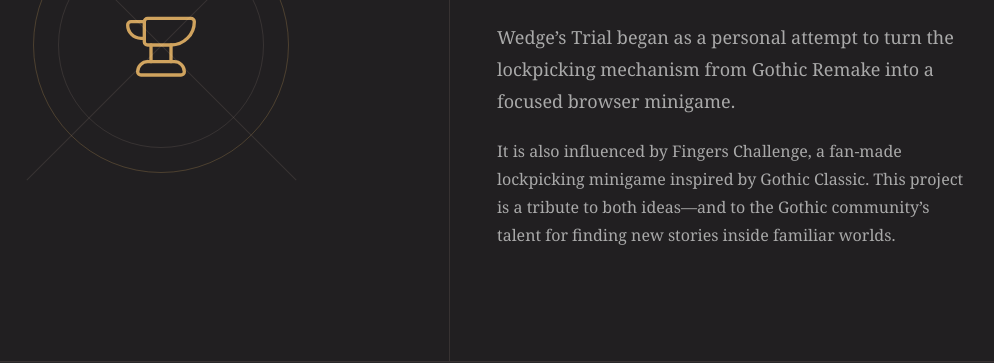
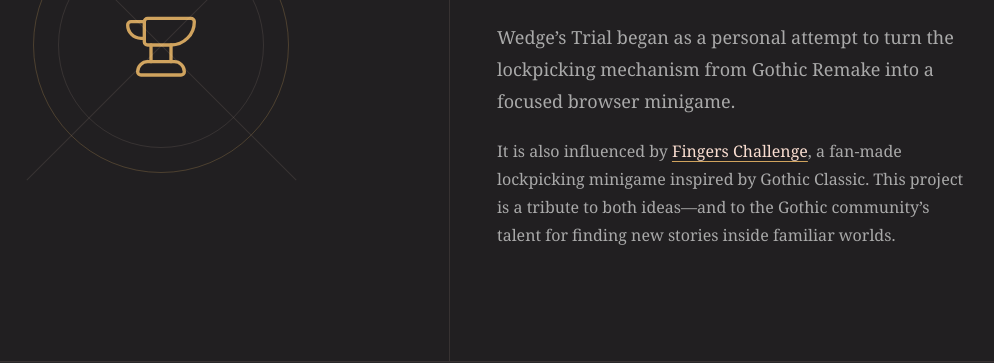
Before and after one commit to begiedz/wedges-trial, a Next.js app: page /en in a window 1280 px wide. Shown: the part 1796-2159 px from the top of the page, without its empty margins (191-1185 px from the left). Built offline with nearby package versions, Linux system fonts and the light colour scheme.

Commit message:
feat: Add tribute to Fingers Challenge

```diff
--- a/src/app/[lang]/page.tsx
+++ b/src/app/[lang]/page.tsx
@@ -140,7 +140,16 @@
               {home.origin.body}
             </p>
             <p className="mt-5 leading-7 text-secondary">
-              {home.origin.influence}
+              {home.origin.influencePrefix}
+              <a
+                href="https://fingerschallenge.com"
+                target="_blank"
+                rel="noreferrer"
+                className="text-foreground underline decoration-[#d0a35e] underline-offset-4 transition-colors hover:text-[#e5bd7d]"
+              >
+                {home.origin.influenceName}
+              </a>
+              {home.origin.influenceSuffix}
             </p>
           </div>
         </div>
--- a/src/i18n/dictionaries/de.json
+++ b/src/i18n/dictionaries/de.json
@@ -46,7 +46,9 @@
       "eyebrow": "Aus Inspiration geschmiedet",
       "title": "Warum Wedge’s Trial entstand",
       "body": "Wedge’s Trial entstand aus dem persönlichen Wunsch, den Schlossknack-Mechanismus aus Gothic Remake in ein konzentriertes Browser-Minispiel zu verwandeln.",
-      "influence": "Beeinflusst wurde es außerdem von Fingers Challenge, einem von einem Fan entwickelten Schlossknack-Minispiel nach dem Vorbild von Gothic Classic. Dieses Projekt ist eine Hommage an beide Ideen—und an das Talent der Gothic-Community, in vertrauten Welten neue Geschichten zu entdecken."
+      "influencePrefix": "Beeinflusst wurde es außerdem von ",
+      "influenceName": "Fingers Challenge",
+      "influenceSuffix": ", einem von einem Fan entwickelten Schlossknack-Minispiel nach dem Vorbild von Gothic Classic. Dieses Projekt ist eine Hommage an beide Ideen—und an das Talent der Gothic-Community, in vertrauten Welten neue Geschichten zu entdecken."
     },
     "cta": {
       "title": "Wie weit wirst du in der Prüfung kommen?",
--- a/src/i18n/dictionaries/en.json
+++ b/src/i18n/dictionaries/en.json
@@ -46,7 +46,9 @@
       "eyebrow": "Forged by inspiration",
       "title": "Why Wedge’s Trial exists",
       "body": "Wedge’s Trial began as a personal attempt to turn the lockpicking mechanism from Gothic Remake into a focused browser minigame.",
-      "influence": "It is also influenced by Fingers Challenge, a fan-made lockpicking minigame inspired by Gothic Classic. This project is a tribute to both ideas—and to the Gothic community’s talent for finding new stories inside familiar worlds."
+      "influencePrefix": "It is also influenced by ",
+      "influenceName": "Fingers Challenge",
+      "influenceSuffix": ", a fan-made lockpicking minigame inspired by Gothic Classic. This project is a tribute to both ideas—and to the Gothic community’s talent for finding new stories inside familiar worlds."
     },
     "cta": {
       "title": "How far into the trial will you go?",
--- a/src/i18n/dictionaries/pl.json
+++ b/src/i18n/dictionaries/pl.json
@@ -46,7 +46,9 @@
       "eyebrow": "Wykute z inspiracji",
       "title": "Dlaczego powstała Próba Klina",
       "body": "Próba Klina zaczęła się od osobistej chęci przeniesienia mechanizmu otwierania zamków z Gothic Remake do formy skupionej, przeglądarkowej minigry.",
-      "influence": "Inspiracją było także Fingers Challenge—stworzona przez fana minigra o otwieraniu zamków, czerpiąca z Gothic Classic. Ten projekt jest hołdem dla obu pomysłów oraz dla talentu społeczności Gothica do odnajdywania nowych opowieści w znajomych światach."
+      "influencePrefix": "Inspiracją było także ",
+      "influenceName": "Wyzwanie Rączki",
+      "influenceSuffix": "—stworzona przez fana minigra o otwieraniu zamków, czerpiąca z Gothic Classic. Ten projekt jest hołdem dla obu pomysłów oraz dla talentu społeczności Gothica do odnajdywania nowych opowieści w znajomych światach."
     },
     "cta": {
       "title": "Jak daleko zajdziesz w tej próbie?",
--- a/src/i18n/dictionaries/ru.json
+++ b/src/i18n/dictionaries/ru.json
@@ -46,7 +46,9 @@
       "eyebrow": "Выковано вдохновением",
       "title": "Почему появилась Wedge’s Trial",
       "body": "Wedge’s Trial родилась из желания превратить механику взлома замков из Gothic Remake в самостоятельную браузерную мини-игру.",
-      "influence": "На проект также повлияла Fingers Challenge—фанатская мини-игра о взломе замков, вдохновлённая Gothic Classic. Это дань уважения обеим идеям и таланту сообщества Gothic находить новые истории в знакомых мирах."
+      "influencePrefix": "На проект также повлияла ",
+      "influenceName": "Fingers Challenge",
+      "influenceSuffix": "—фанатская мини-игра о взломе замков, вдохновлённая Gothic Classic. Это дань уважения обеим идеям и таланту сообщества Gothic находить новые истории в знакомых мирах."
     },
     "cta": {
       "title": "Как далеко вы пройдёте в этом испытании?",
```
